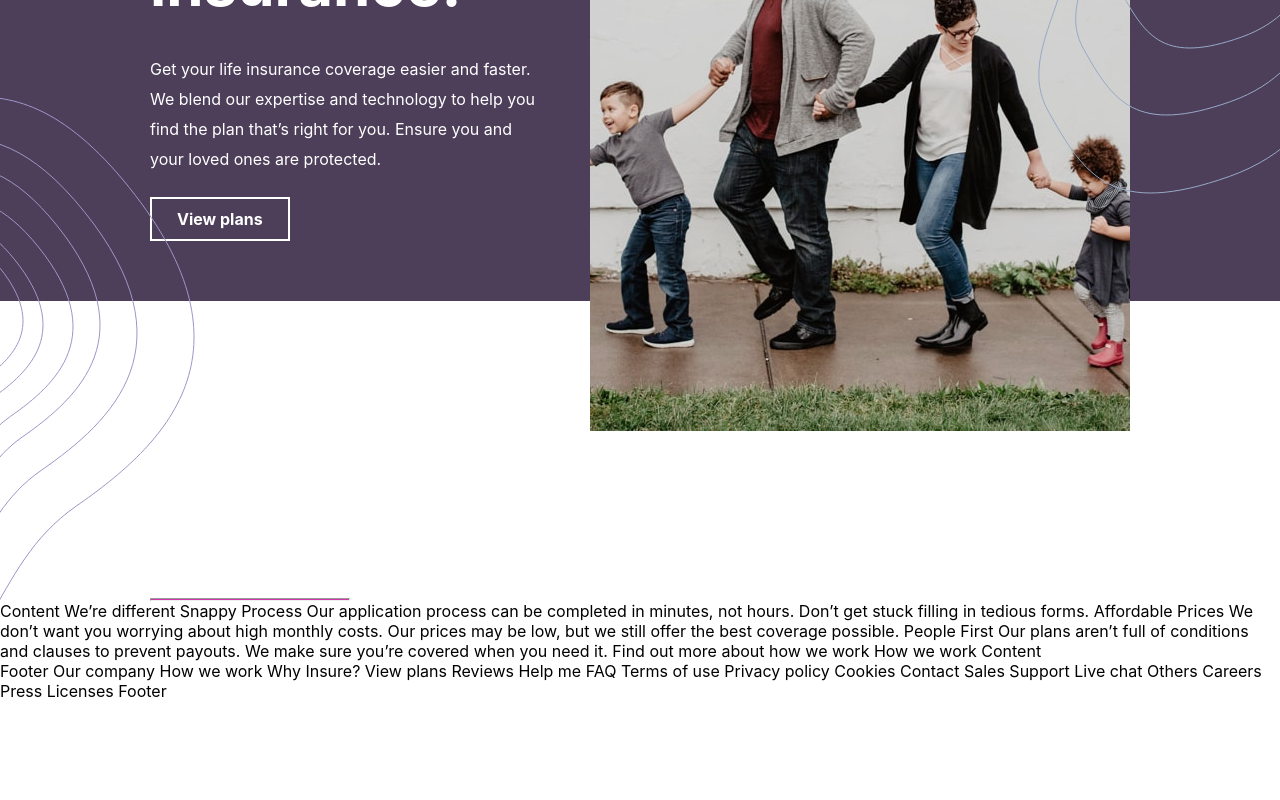
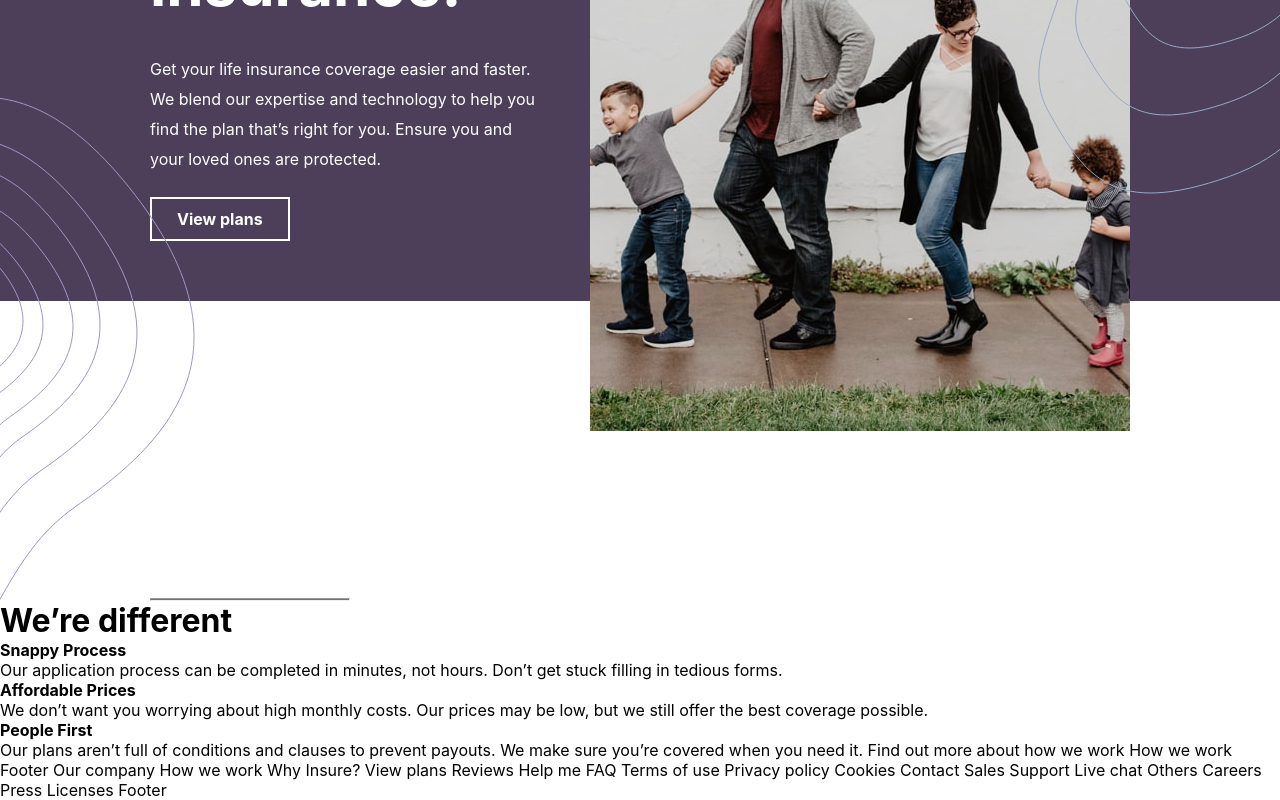
Before and after one commit to mikegv/insure-landing-page, a React (Create React App) app: page / in a window 1280 px wide. Shown: the part 479-1279 px from the top of the page. Before the commit the page ends 1180 px from the top, so only its background shows below. Built offline with nearby package versions, Linux system fonts and the light colour scheme.

Commit message:
started content section

```diff
--- a/src/components/content/Content.js
+++ b/src/components/content/Content.js
@@ -4,23 +4,22 @@ import './Content.css'
 const Content = () => {
     return (
         <div>
-            Content
 
 
-  We’re different
+  <h1>We’re different</h1>
 
-Snappy Process
-
+<h4>Snappy Process
+</h4>
 Our application process can be completed in minutes, not hours. Don’t get
 stuck filling in tedious forms.
 
-Affordable Prices
-
+<h4>Affordable Prices
+</h4>
 We don’t want you worrying about high monthly costs. Our prices may be low,
 but we still offer the best coverage possible.
 
-People First
-
+<h4>People First
+</h4>
 Our plans aren’t full of conditions and clauses to prevent payouts. We make
 sure you’re covered when you need it.
 
@@ -29,7 +28,6 @@ Find out more about how we work
 How we work
 
 
-Content
         </div>
     );
 };
```
